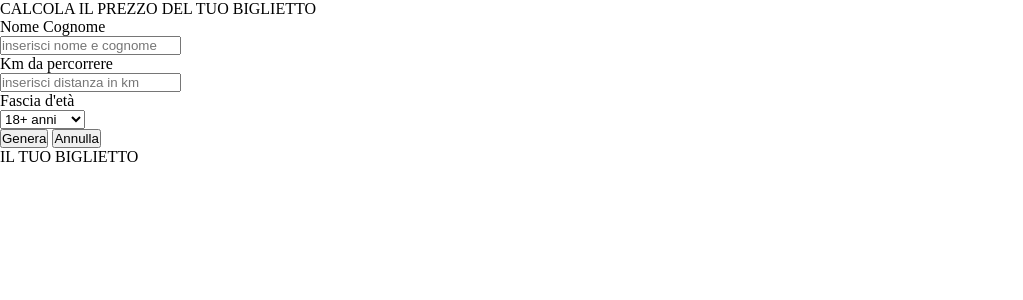
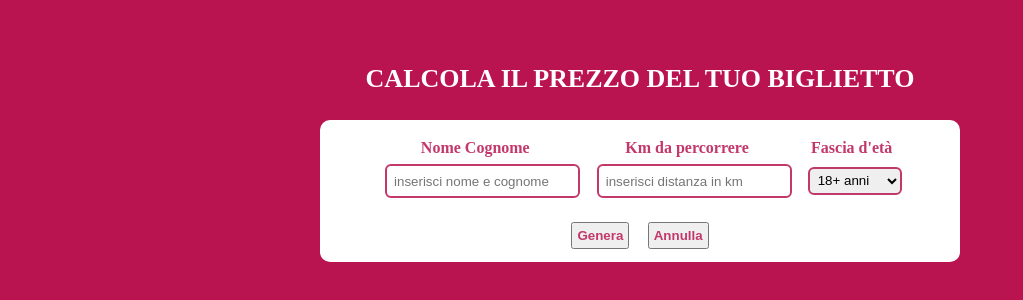
Before and after one commit to LorisGalleana/js-biglietto-treno-form, a plain HTML site: page index.html in a window 1280 px wide. Shown: the whole page, without its empty margins (0-1023 px from the left). Drawn offline with Linux system fonts and the light colour scheme.

Commit message:
css ticket generator

```diff
--- a/CSS/style.css
+++ b/CSS/style.css
@@ -1,5 +1,58 @@
+:root {
+    --background-color: rgb(185, 20, 80);
+    --text-color: rgb(195, 56, 107);
+    --ticket-color: rgb(128, 128, 128);
+}
+
 * {
     margin: 0;
     padding: 0;
     box-sizing: border-box;
 }
+
+.container-page {
+    background-color: var(--background-color);
+    height: 100vh;
+    width: 100vw;
+    text-align: center;
+    padding: 5% 25% 15%;
+}
+.calculator-title, .ticket-title {
+    color: white;
+    font-weight: bold;
+    font-size: 26px;
+    margin-bottom: 4%;
+}
+.calculator-box {
+    background-color: white;
+    border-radius: 10px;
+    padding: 2%;
+}
+.input-boxes {
+    display: flex;
+    justify-content: center;
+    gap: 5%;
+}
+.button-box {
+    margin-top: 4%;
+    display: flex;
+    justify-content: center;
+    gap: 3%;
+}
+.name-box, .distance-box, .age-box {
+    line-height: 200%;
+}
+.text-red {
+    color: var(--text-color);
+    font-weight: bold;
+}
+input, select {
+    border-radius: 6px;
+    padding: 4%;
+    border: 2px solid var(--text-color);
+}
+button {
+    padding: 4px;
+    color: var(--text-color);
+    font-weight: bold;
+}
--- a/index.html
+++ b/index.html
@@ -41,10 +41,10 @@
                 <button class="cancel-info">Annulla</button>
             </div>
         </div>
-        <div class="ticket-title">
+        <!-- <div class="ticket-title">
             IL TUO BIGLIETTO
         </div>
-        <div class="ticket-box"></div>
+        <div class="ticket-box"></div> -->
     </div>
 
 </body>
```
